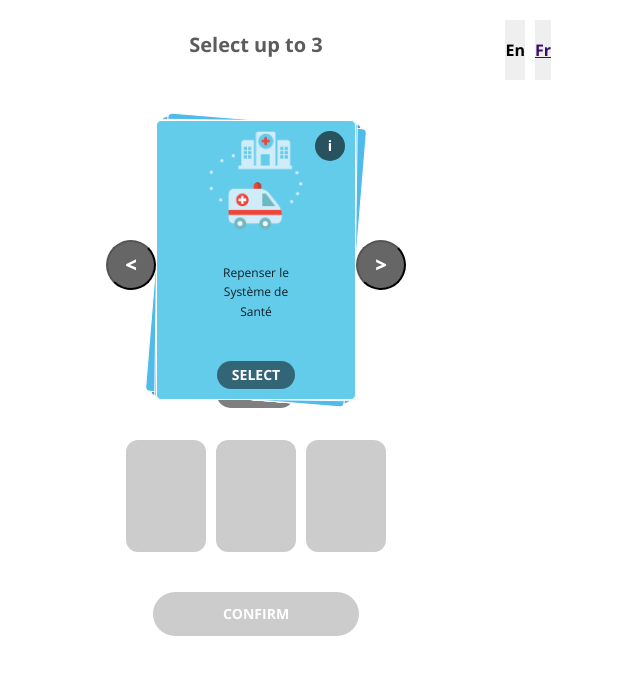
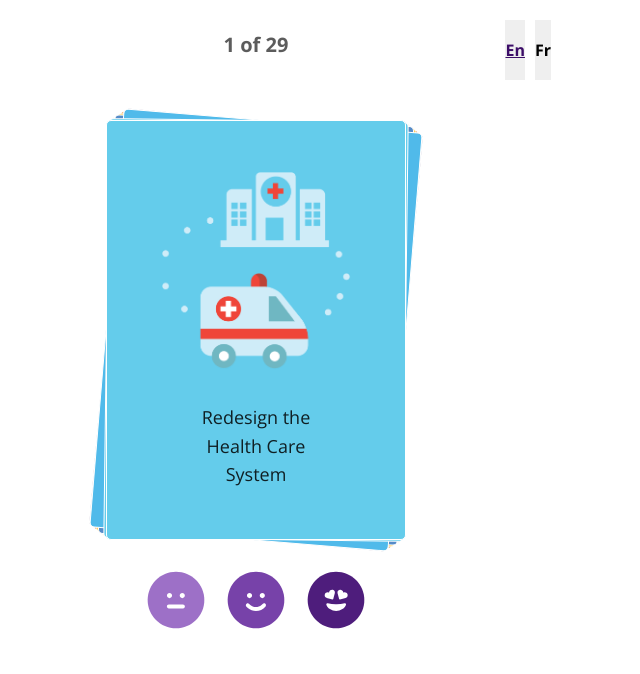
Before and after one commit to mysparkpath/Sparkpathrhok, a React (Create React App) app: page /cards in a window 1280 px wide. Shown: the top 674 px of the page, without its empty margins (384-1024 px from the left). Built offline with nearby package versions, Linux system fonts and the light colour scheme.

Commit message:
fixed some shit

```diff
--- a/src/App.js
+++ b/src/App.js
@@ -11,10 +11,10 @@ import WellDone from './CardApp/WellDone'
 export const DeckContext = React.createContext({})
 
 const App = () => {
-  const [language, setLanguage] = useState('fr')
+  const [language, setLanguage] = useState('en')
   const [deckState, setDeckState] = useState(initialDeckState)
   const [deckHistory, setDeckHistory] = useState()
-  const [showTop3, setShowTop3] = useState(true)
+  const [showTop3, setShowTop3] = useState(false)
   const [totalCount, setTotalCount] = useState(deckState.initial.length)
   const [myTop3, setMyTop3] = useState([])
 
```
